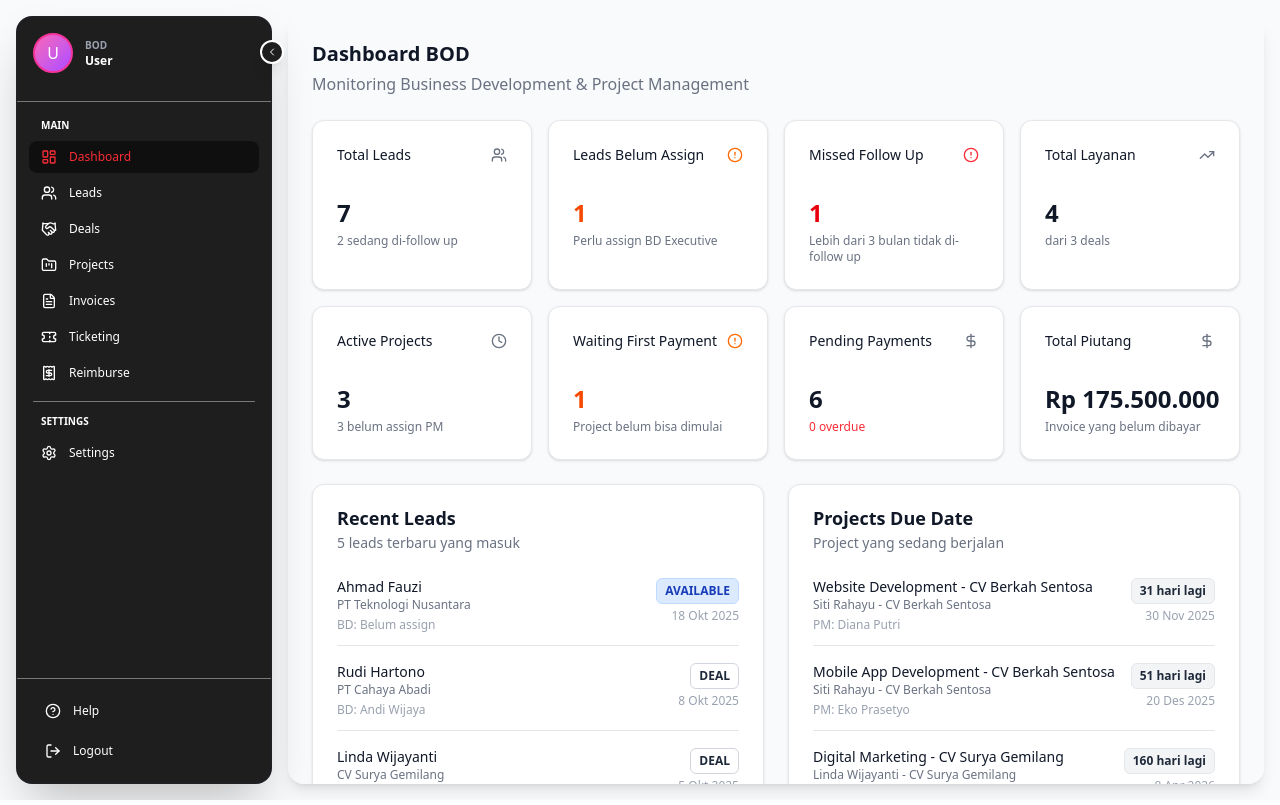
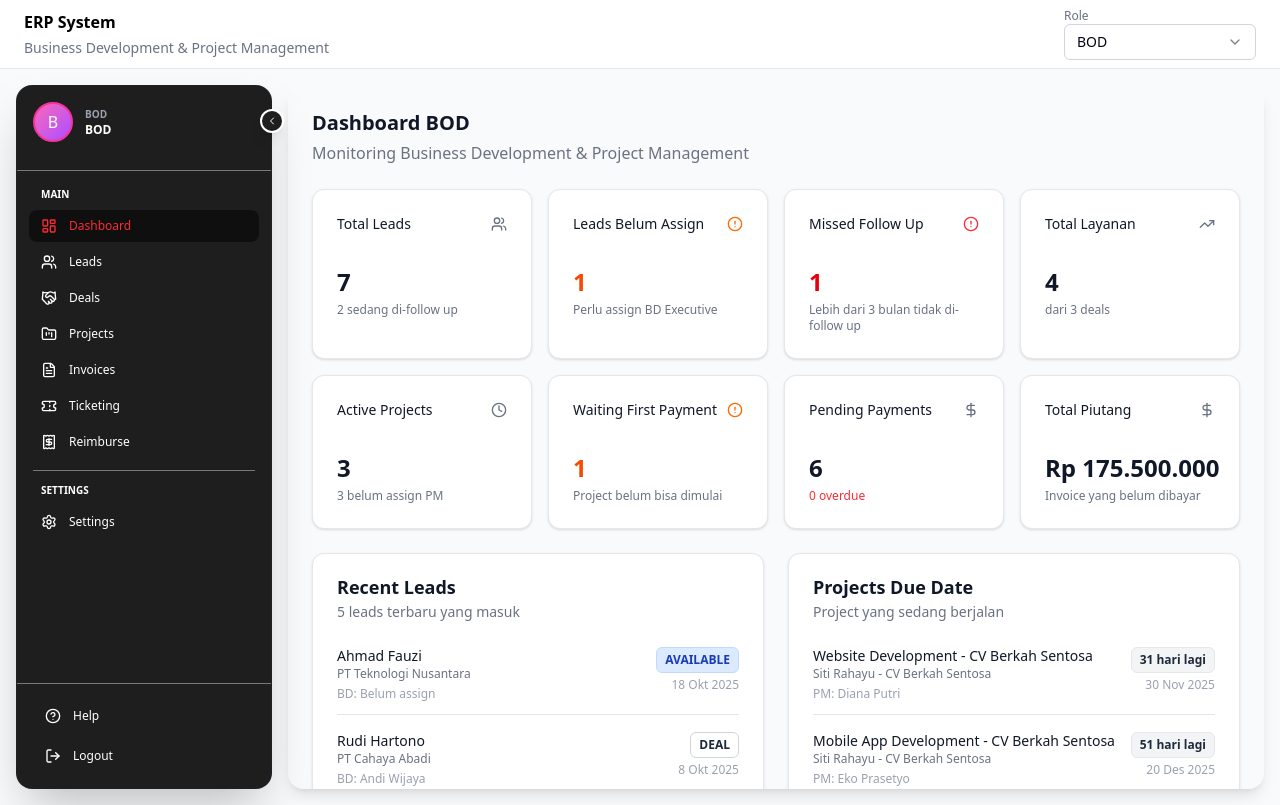
Before and after one commit to DSK-Global-Konsultama/erp.dskglobalid, a React (Vite) app in the folder frontend-development/: page / in a window 1280 px wide. Built offline with nearby package versions, Linux system fonts and the light colour scheme.

Commit message:
menambahkan header

```diff
--- a/frontend-development/src/app/App.tsx
+++ b/frontend-development/src/app/App.tsx
@@ -2,6 +2,9 @@ import { useState } from 'react';
 import { Card } from '../components/ui/card';
 import { Toaster } from '../components/ui/sonner';
 import { Sidebar } from '../components/layout/Sidebar';
+import { Select, SelectContent, SelectItem, SelectTrigger, SelectValue } from '../components/ui/select';
+import { Label } from '../components/ui/label';
+import { bdContentCreators, bdExecutives, projectManagers } from '../lib/mock-data';
 
 // BOD imports
 import { BODDashboard } from './routes/bod';
@@ -24,8 +27,21 @@ type UserRole = 'BOD' | 'BD-Content' | 'BD-Executive' | 'PM' | 'Admin';
 
 export default function App() {
   const [activeNav, setActiveNav] = useState('dashboard');
-  const [userRole] = useState<UserRole>('BOD');
-  const [userName] = useState('');
+  const [userRole, setUserRole] = useState<UserRole>('BOD');
+  const [userName, setUserName] = useState('');
+
+  const getUserOptions = () => {
+    switch (userRole) {
+      case 'BD-Content':
+        return bdContentCreators;
+      case 'BD-Executive':
+        return bdExecutives;
+      case 'PM':
+        return projectManagers;
+      default:
+        return ['BOD', 'Admin'];
+    }
+  };
 
   const handleNavChange = (path: string) => {
     setActiveNav(path);
@@ -64,6 +80,13 @@ export default function App() {
           }
           return <BDContentDashboard userName={userName} />;
         } else if (userRole === 'BD-Executive') {
+          if (!userName) {
+            return (
+              <Card className="p-8 text-center">
+                <p className="text-gray-500">Pilih nama user terlebih dahulu</p>
+              </Card>
+            );
+          }
           return <BDExecutiveDashboard userName={userName} />;
         } else if (userRole === 'PM') {
           if (!userName) {
@@ -83,14 +106,61 @@ export default function App() {
 
   return (
     <div className="min-h-screen bg-gray-50">
-      <div className="flex h-screen overflow-hidden p-4 gap-4">
+      {/* Header */}
+      <header className="bg-white border-b border-gray-200 px-6 py-2">
+        <div className="mx-auto flex items-center justify-between">
+          <div>
+            <h1 className="text-black text-l font-semibold">ERP System</h1>
+            <p className="text-gray-500 text-sm mt-1">Business Development & Project Management</p>
+          </div>
+
+          {/* Role Selector */}
+          <div className="flex items-center gap-4">
+            <div className="w-48">
+              <Label className="text-xs text-gray-500">Role</Label>
+              <Select value={userRole} onValueChange={(value: UserRole) => { setUserRole(value); setUserName(''); }}>
+                <SelectTrigger className="h-9">
+                  <SelectValue />
+                </SelectTrigger>
+                <SelectContent>
+                  <SelectItem value="BOD">BOD</SelectItem>
+                  <SelectItem value="BD-Content">BD Content Creator</SelectItem>
+                  <SelectItem value="BD-Executive">BD Executive</SelectItem>
+                  <SelectItem value="PM">Project Manager</SelectItem>
+                  <SelectItem value="Admin">Admin</SelectItem>
+                </SelectContent>
+              </Select>
+            </div>
+
+            {(userRole === 'BD-Content' || userRole === 'BD-Executive' || userRole === 'PM') && (
+              <div className="w-48">
+                <Label className="text-xs text-gray-500">User</Label>
+                <Select value={userName} onValueChange={setUserName}>
+                  <SelectTrigger className="h-9">
+                    <SelectValue placeholder="Pilih nama" />
+                  </SelectTrigger>
+                  <SelectContent>
+                    {getUserOptions().map(name => (
+                      <SelectItem key={name} value={name}>{name}</SelectItem>
+                    ))}
+                  </SelectContent>
+                </Select>
+              </div>
+            )}
+          </div>
+        </div>
+      </header>
+
+      {/* Main Layout with Sidebar */}
+      <div className="flex h-[calc(100vh-4rem)] overflow-hidden p-4 gap-4">
         <Sidebar
           role={userRole}
-          userName={userName}
+          userName={userName || userRole}
+          activeNav={activeNav}
           onNavChange={handleNavChange}
         />
 
-        <div className="flex-1 transition-all duration-300 overflow-hidden flex flex-col bg-white rounded-2xl shadow-lg h-[calc(100vh-2rem)]">
+        <div className="flex-1 transition-all duration-300 overflow-hidden flex flex-col bg-white rounded-2xl shadow-lg h-full">
           {/* Main Content */}
           <main className="flex-1 overflow-y-auto p-6 bg-gray-50">
             {renderContent()}
--- a/frontend-development/src/components/layout/Sidebar.tsx
+++ b/frontend-development/src/components/layout/Sidebar.tsx
@@ -25,12 +25,16 @@ type NavItem = {
 interface SidebarProps {
   role: UserRole;
   userName?: string;
+  activeNav?: string;
   onNavChange: (path: string) => void;
 }
 
-export function Sidebar({ role, userName, onNavChange }: SidebarProps) {
+export function Sidebar({ role, userName, activeNav: externalActiveNav, onNavChange }: SidebarProps) {
   const [isCollapsed, setIsCollapsed] = useState(false);
-  const [activeNav, setActiveNav] = useState('dashboard');
+  const [internalActiveNav, setInternalActiveNav] = useState('dashboard');
+
+  // Use external activeNav if provided, otherwise use internal
+  const activeNav = externalActiveNav !== undefined ? externalActiveNav : internalActiveNav;
 
   const getNavItems = (): NavItem[] => {
     switch (role) {
@@ -80,9 +84,9 @@ export function Sidebar({ role, userName, onNavChange }: SidebarProps) {
 
   const navItems = getNavItems();
 
-  const handleNavClick = (path: string) => {
-    setActiveNav(path);
-    onNavChange(path);
+  const handleNavClick = (id: string) => {
+    setInternalActiveNav(id);
+    onNavChange(id);
   };
 
   const getRoleName = () => {
@@ -103,11 +107,11 @@ export function Sidebar({ role, userName, onNavChange }: SidebarProps) {
   };
 
   return (
-    <div className="flex-shrink-0 relative">
+    <div className="flex-shrink-0 relative h-full">
       <div
         className={`text-white transition-all duration-300 flex flex-col ${
           isCollapsed ? 'w-20' : 'w-64'
-        } h-[calc(100vh-2rem)] rounded-2xl shadow-2xl border border-gray-800/30`}
+        } h-full rounded-2xl shadow-2xl border border-gray-800/30`}
         style={{ backgroundColor: '#1e1e1e' }}
       >
       {/* User Profile Section */}
@@ -150,7 +154,7 @@ export function Sidebar({ role, userName, onNavChange }: SidebarProps) {
             return (
               <button
                 key={item.id}
-                onClick={() => handleNavClick(item.path)}
+                onClick={() => handleNavClick(item.id)}
                 className={`w-full flex items-center ${isCollapsed ? 'justify-center px-2' : 'gap-3 px-3'} py-2 rounded-lg transition-colors group relative ${
                   isActive
                     ? 'bg-black/50 text-red-500'
```
